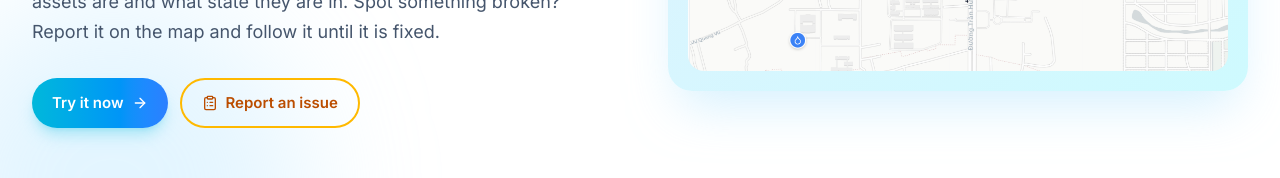
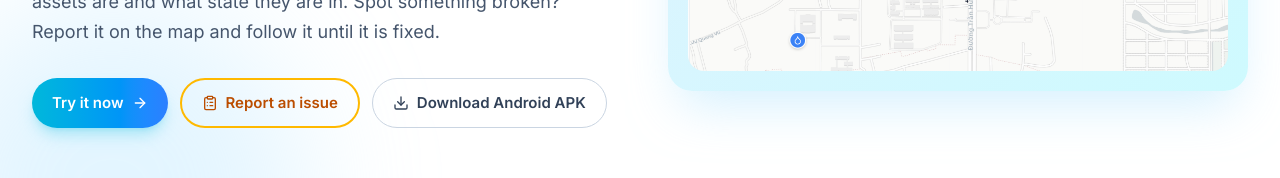
Before and after one commit to vku-open-source-2026/SynapseCity, a React (Vite) app in the folder apps/console/: page / in a window 1280 px wide. Shown: the part 519-697 px from the top of the page. Built offline with nearby package versions, Linux system fonts and the light colour scheme; no server answers.

Commit message:
feat(console): link Android download to OCS release
Replace the PWA install button with a direct download link for the signed Android APK served by Tier-2 from Tier-1 SynapseOCS. Keep the button visible regardless of browser install-prompt support.

```diff
--- a/apps/console/src/lib/site.ts
+++ b/apps/console/src/lib/site.ts
@@ -20,6 +20,7 @@ export const LINKS = {
     basemap: "https://vietmap.vn/",
     dataContribution: "https://contribution.synapsecity.sbs/",
     sos: "https://sos.synapsecity.sbs/",
+    androidApk: "https://synapsedx.sbs/v1/capabilities/public/files/synapsecity-android-0.1.0-arm64-x86_64/content",
     synapseDX: "https://synapsedx.sbs/",
     synapseOne: "https://synapseone.space/",
     vku: "https://vku.udn.vn",
--- a/apps/console/src/locales/en.ts
+++ b/apps/console/src/locales/en.ts
@@ -34,7 +34,7 @@ export const en: Messages = {
         lead: "See where street lights, drains, sensor stations and other public assets are and what state they are in. Spot something broken? Report it on the map and follow it until it is fixed.",
         ctaMap: "Try it now",
         ctaReport: "Report an issue",
-        install: "Install the app",
+        install: "Download Android APK",
         mapAlt: "Screenshot of the SynapseCity infrastructure asset map",
         mapHover: "Open the map",
         assetCount: (n: string) => `${n} assets published on the map`,
--- a/apps/console/src/locales/vi.ts
+++ b/apps/console/src/locales/vi.ts
@@ -32,7 +32,7 @@ export const vi = {
         lead: "Xem vị trí và tình trạng đèn đường, cống thoát nước, trạm cảm biến và các công trình công cộng khác. Thấy hư hỏng, bạn báo ngay trên bản đồ và theo dõi đến khi được xử lý.",
         ctaMap: "Trải nghiệm ngay",
         ctaReport: "Báo sự cố",
-        install: "Cài ứng dụng",
+        install: "Tải APK Android",
         mapAlt: "Ảnh chụp bản đồ tài sản hạ tầng của SynapseCity",
         mapHover: "Mở bản đồ",
         assetCount: (n: string) => `${n} tài sản đang công khai trên bản đồ`,
--- a/apps/console/src/pages/HomePage.tsx
+++ b/apps/console/src/pages/HomePage.tsx
@@ -22,7 +22,6 @@ import AIChatWidget from "../components/AIChatWidget";
 import Footer from "../components/Footer";
 import Header from "../components/Header";
 import mapImage from "../assets/map.png";
-import { usePWA } from "../hooks/usePWA";
 import { useI18n } from "../lib/i18n-context";
 import { LINKS } from "../lib/site";
 
@@ -57,7 +56,6 @@ function SectionHeader({ kick, title, lead }: { kick: string; title: string; lea
 const HomePage = () => {
     const { m, lang } = useI18n();
     const h = m.home;
-    const { canShowInstallButton, promptInstall } = usePWA();
     const [assetCount, setAssetCount] = useState<number | null>(null);
     const [loadingAssets, setLoadingAssets] = useState(true);
 
@@ -115,16 +113,15 @@ const HomePage = () => {
                                     <ClipboardList className="mr-2 h-4 w-4" />
                                     {h.ctaReport}
                                 </Link>
-                                {canShowInstallButton && (
-                                    <button
-                                        type="button"
-                                        onClick={promptInstall}
-                                        className="inline-flex items-center justify-center whitespace-nowrap rounded-full border border-slate-300 px-5 py-3 text-[15px] font-semibold text-slate-700 hover:bg-slate-50 dark:border-slate-700 dark:text-slate-200 dark:hover:bg-slate-800"
-                                    >
-                                        <Download className="mr-2 h-4 w-4" />
-                                        {h.install}
-                                    </button>
-                                )}
+                                <a
+                                    href={LINKS.androidApk}
+                                    target="_blank"
+                                    rel="noopener noreferrer"
+                                    className="inline-flex items-center justify-center whitespace-nowrap rounded-full border border-slate-300 px-5 py-3 text-[15px] font-semibold text-slate-700 hover:bg-slate-50 dark:border-slate-700 dark:text-slate-200 dark:hover:bg-slate-800"
+                                >
+                                    <Download className="mr-2 h-4 w-4" />
+                                    {h.install}
+                                </a>
                             </div>
                         </div>
                         <div className="relative mx-auto w-full max-w-2xl lg:max-w-none">
```
